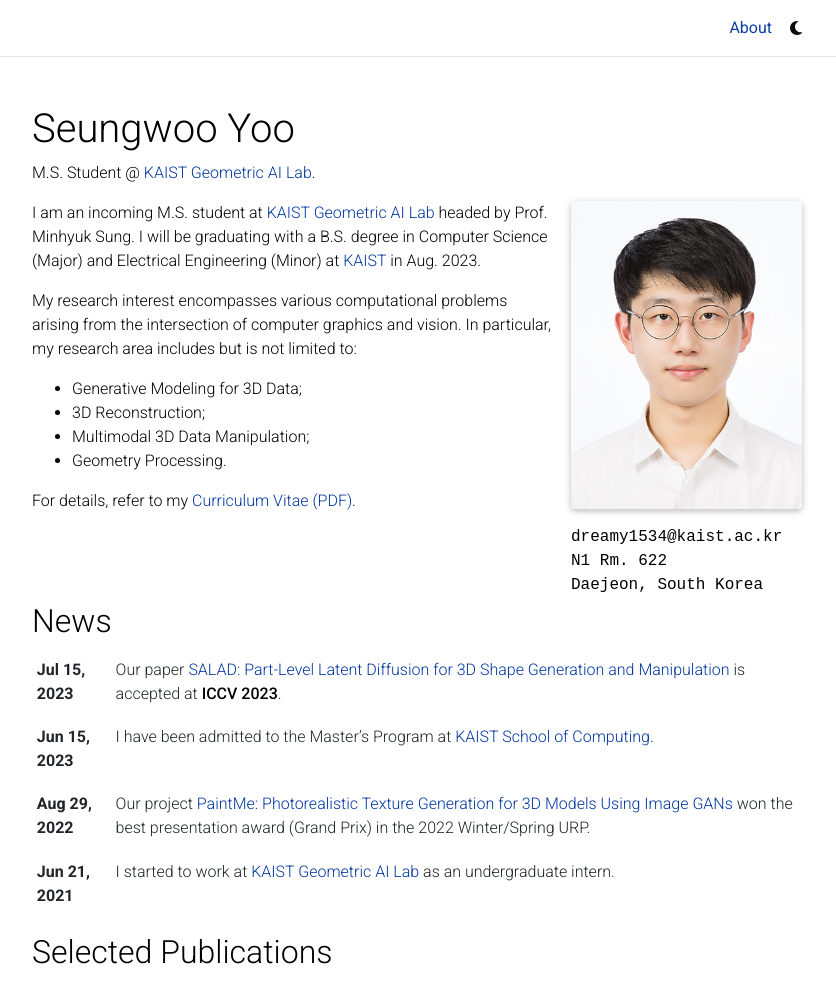
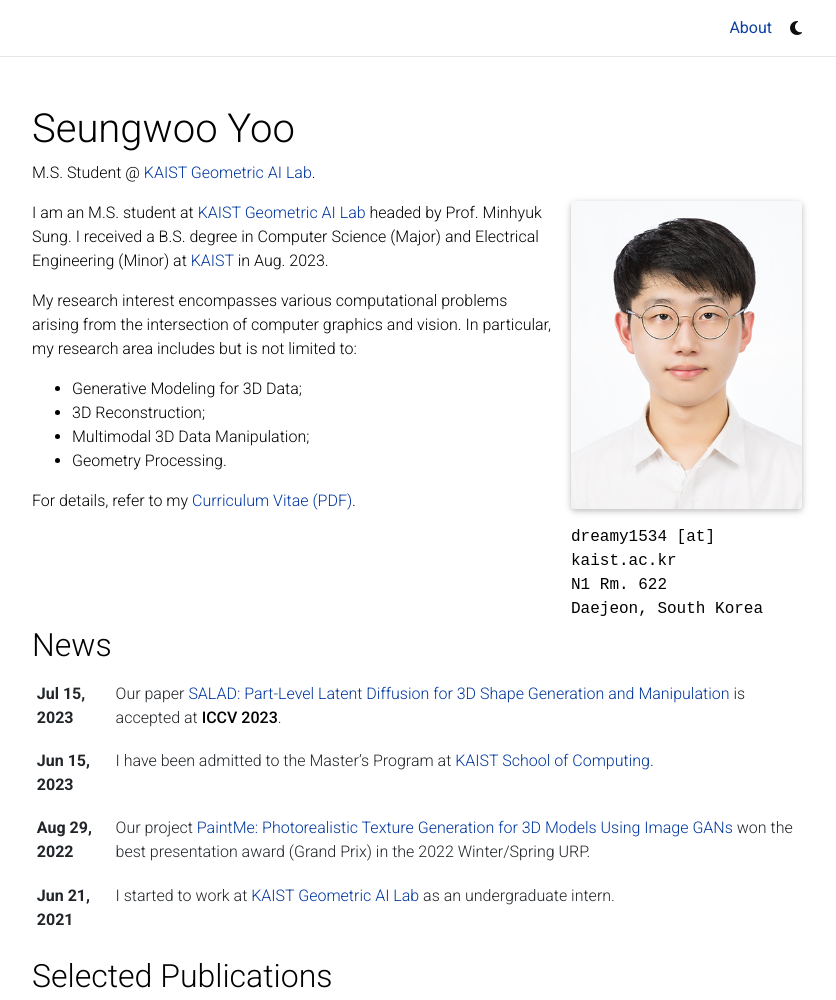
Before and after one commit to DveloperY0115/DveloperY0115.github.io, a Jekyll site: the page built from _pages/about.md, in a window 1280 px wide and 1313 px high, cut to the strip 0-1000 px from the top of the window. Shown: the whole strip, without its empty margins (223-1059 px from the left). Built offline with Jekyll 4.4.1, drawn with Linux system fonts in a browser that asks for light colours; full-size pictures stand in for the smaller copies a plugin makes; comment, search, counter and statistics services are not loaded; a style sheet for code colours, icons or effects is not loaded.

Commit message:
Update 'about.md'

```diff
--- a/_pages/about.md
+++ b/_pages/about.md
@@ -9,7 +9,7 @@
   image: prof_pic.jpg
   image_circular: false # crops the image to make it circular
   address: >
-    <p>dreamy1534@kaist.ac.kr</p>
+    <p>dreamy1534 [at] kaist.ac.kr</p>
     <p>N1 Rm. 622</p>
     <p>Daejeon, South Korea</p>
 
@@ -19,7 +19,7 @@
 social: true  # includes social icons at the bottom of the page
 ---
 
-I am an incoming M.S. student at [KAIST Geometric AI Lab](https://mhsung.github.io) headed by Prof. Minhyuk Sung. I will be graduating with a B.S. degree in Computer Science (Major) and Electrical Engineering (Minor) at [KAIST](https://www.kaist.ac.kr/en/) in Aug. 2023.
+I am an M.S. student at [KAIST Geometric AI Lab](https://mhsung.github.io) headed by Prof. Minhyuk Sung. I received a B.S. degree in Computer Science (Major) and Electrical Engineering (Minor) at [KAIST](https://www.kaist.ac.kr/en/) in Aug. 2023.
 
 My research interest encompasses various computational problems arising from the intersection of computer graphics and vision. In particular, my research area includes but is not limited to:
 - Generative Modeling for 3D Data;
```
